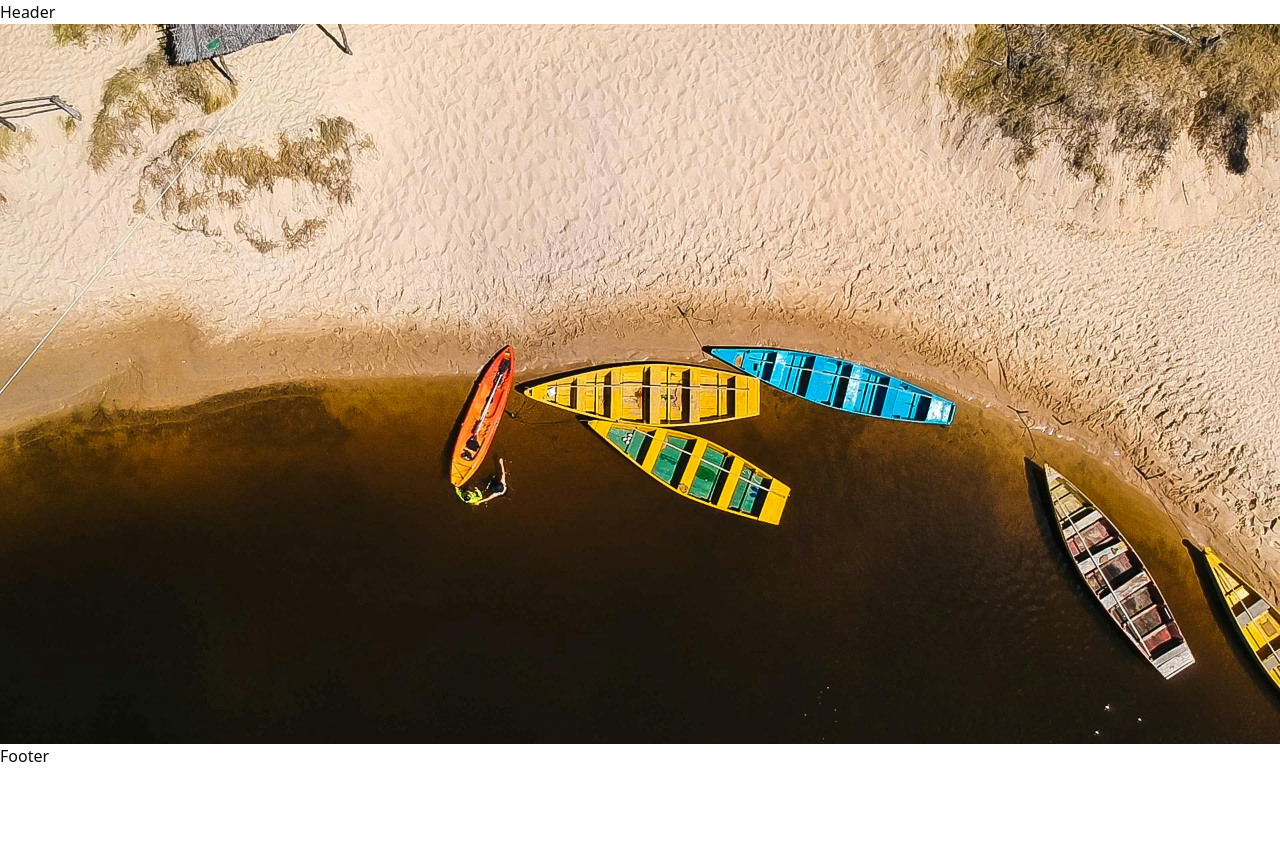
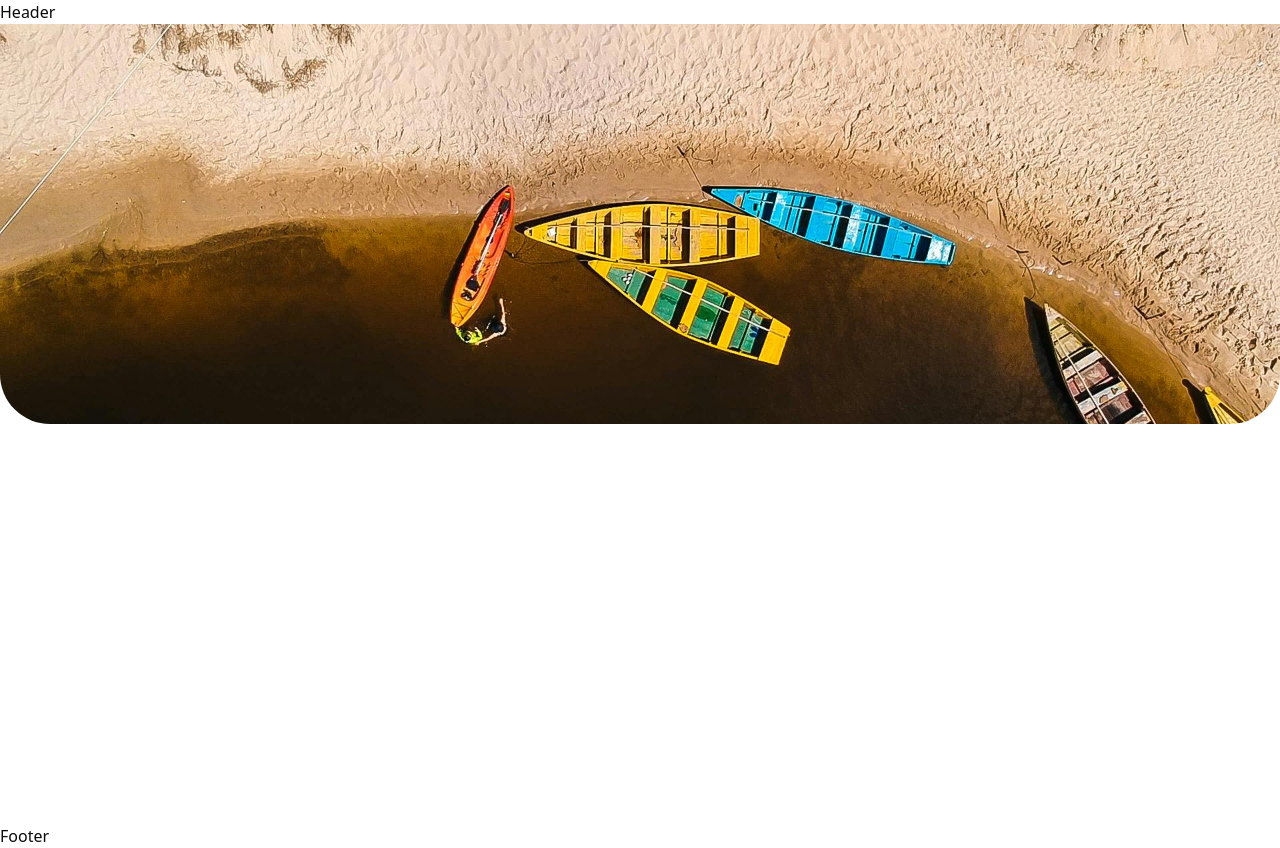
Before and after one commit to mohit131415/TravelApp, a React (Vite) app: page / in a window 1280 px wide. Before the commit the page ends 800 px from the top, so only its background shows below. Built offline with nearby package versions, Linux system fonts and the light colour scheme.

Commit message:
layout setted

```diff
--- a/src/App.jsx
+++ b/src/App.jsx
@@ -16,7 +16,7 @@ function App() {
     return (
       <>
         <Header />
-        <main className="h-full w-full">
+        <main className="min-h-screen w-full">
           <Outlet />
         </main>
         <Footer />
--- a/src/components/page_component/Home/HomUi.jsx
+++ b/src/components/page_component/Home/HomUi.jsx
@@ -1,13 +1,17 @@
-import React from 'react'
-import Hero from '../../../assets/hero.jpg'
-
+import React from "react";
+import Hero from "../../../assets/hero.jpg";
 
 function HomUi() {
   return (
-    <div className="h-1/2 ">
-        <img className="object-contain h-[50%] w-full" src={Hero} alt="hero" />
-         </div>
-  )
+    <div className="relative h-[50vh]  sm:h-[40vh] md:h-[50vh] lg:h-[50vh]">
+      {/* Image container */}
+      <img
+        className="object-cover rounded-b-[50px] w-full h-full"
+        src={Hero}
+        alt="hero"
+      />
+    </div>
+  );
 }
 
-export default HomUi
+export default HomUi;
```
